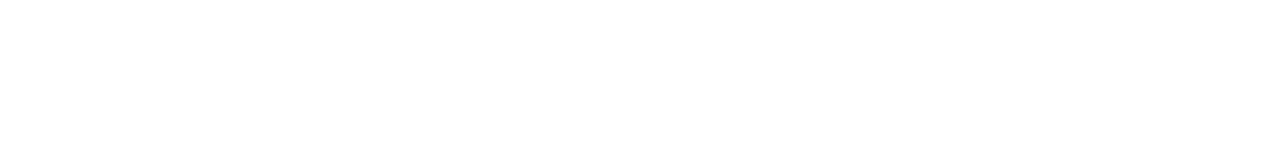
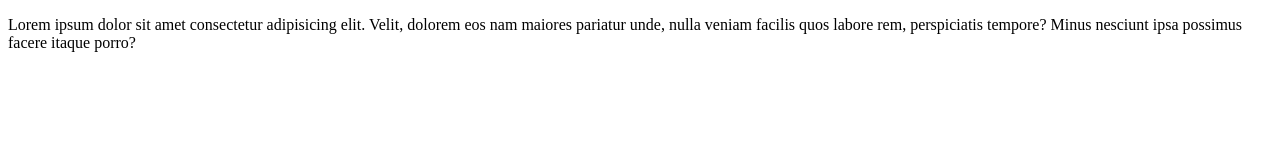
Before and after one commit to joaolimareis/githublesson, a plain HTML site: page index.html in a window 1280 px wide. Drawn offline with Linux system fonts and the light colour scheme.

Commit message:
add texto

```diff
--- a/index.html
+++ b/index.html
@@ -6,6 +6,6 @@
     <title>GITHUB</title>
 </head>
 <body>
-
+    <p>Lorem ipsum dolor sit amet consectetur adipisicing elit. Velit, dolorem eos nam maiores pariatur unde, nulla veniam facilis quos labore rem, perspiciatis tempore? Minus nesciunt ipsa possimus facere itaque porro?</p>
 </body>
 </html>
```
